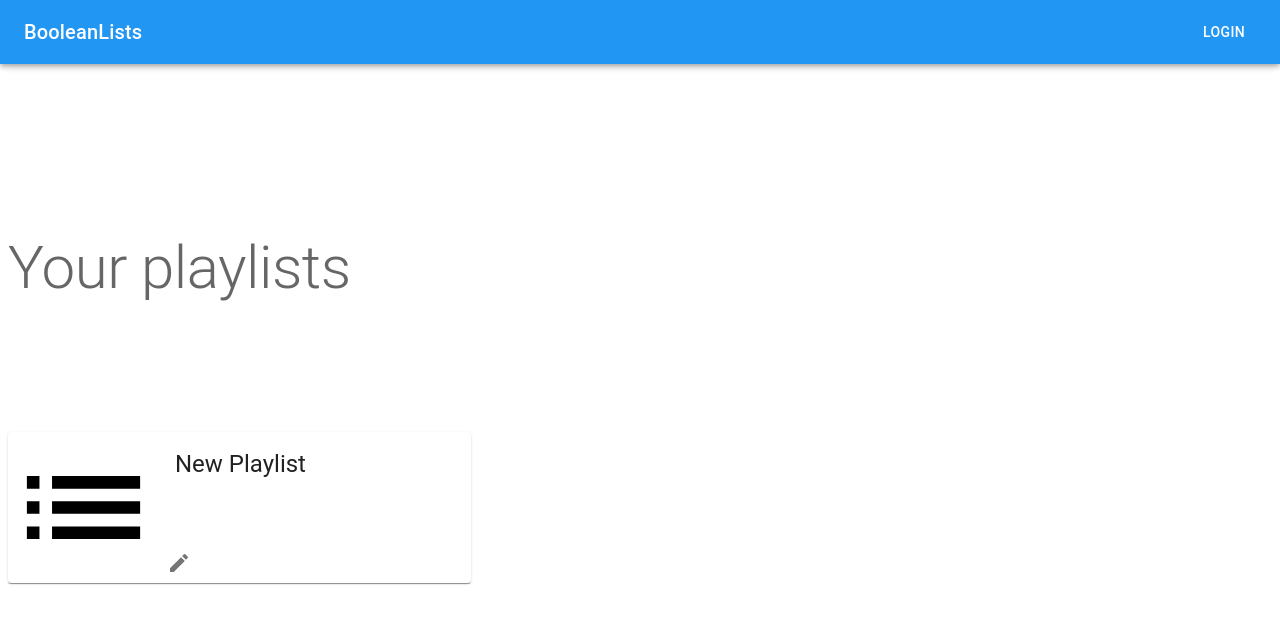
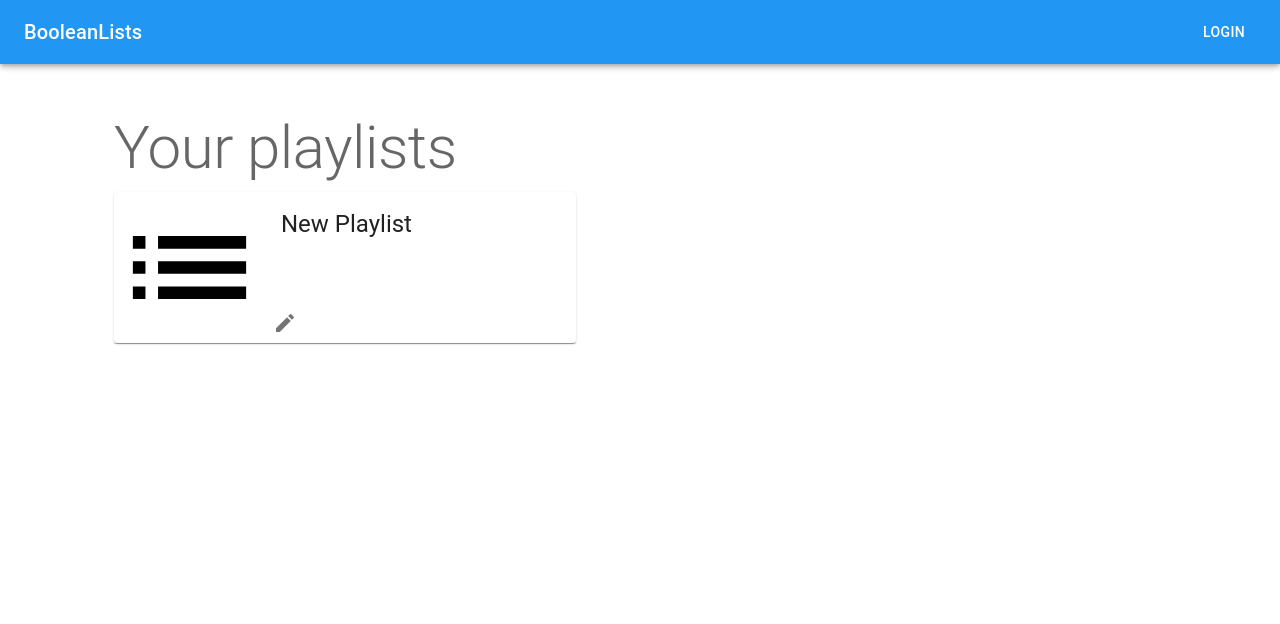
Before and after one commit to pfehrmann/boolean-lists, a React (Create React App) app in the folder frontend/: page /playlists in a window 1280 px wide. Shown: the top 624 px of the page. Built offline with nearby package versions, Linux system fonts and the light colour scheme.

Commit message:
Fix styling

```diff
--- a/frontend/src/pages/Playlists.tsx
+++ b/frontend/src/pages/Playlists.tsx
@@ -79,7 +79,7 @@ export const Playlists = () => {
 
       const playlistItems = playlists.map((playlist, index) => {
         return (
-          <Grid item={true} md={6} sm={10} xs={12} key={index}>
+          <Grid item md={6} sm={10} xs={12} key={index}>
             <div key={index}>
               <PlaylistItem
                 playlist={playlist}
@@ -139,10 +139,10 @@ export const Playlists = () => {
   return (
     <div style={{ padding: 8 }}>
       <Grid
-        container={true}
-        columnSpacing={"center"}
+        container
+        justifyContent="center"
         style={{ marginTop: "2em" }}
-        spacing={16}
+        spacing={1}
         component="div"
       >
         <Grid item={true} xs={12} sm={10}>
```
